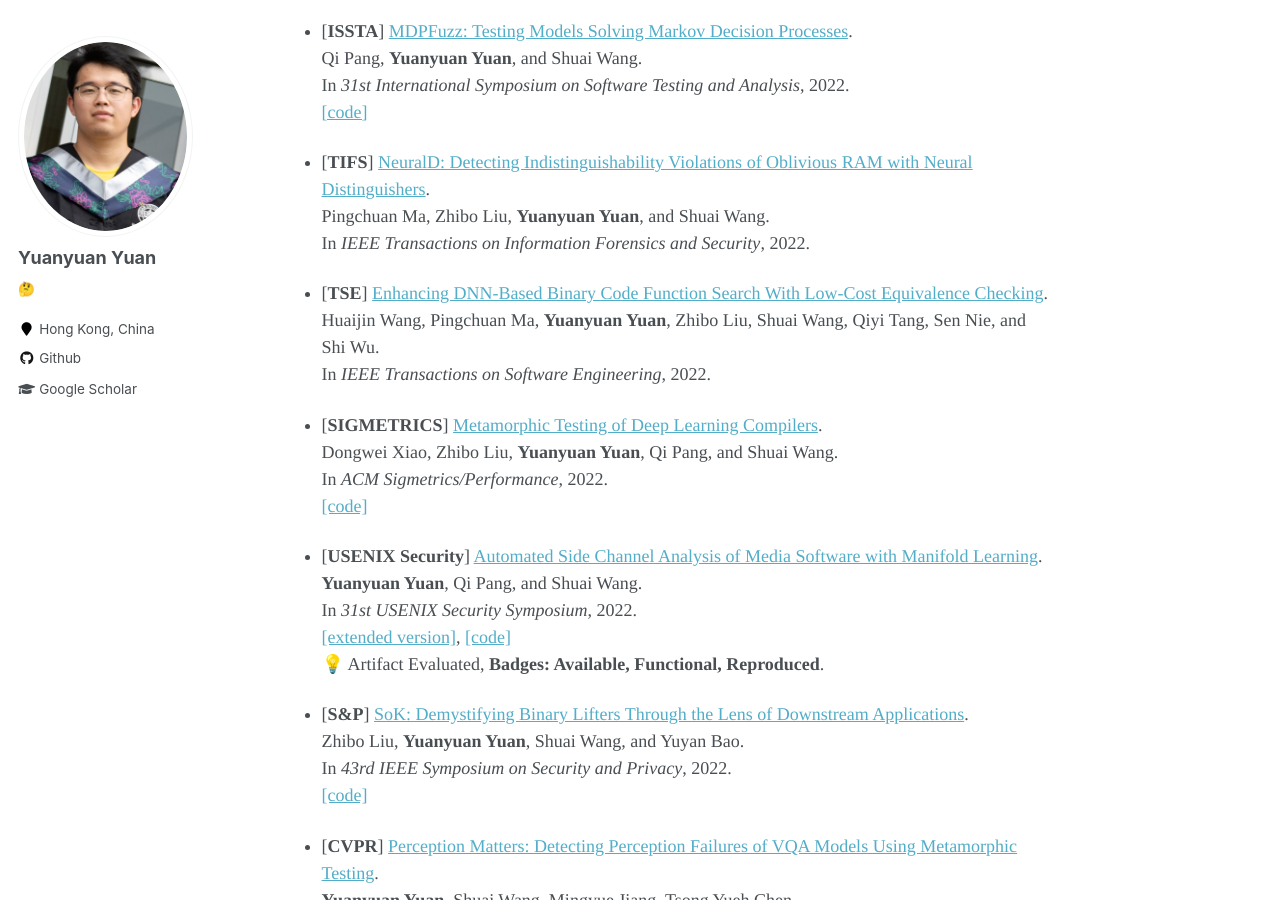
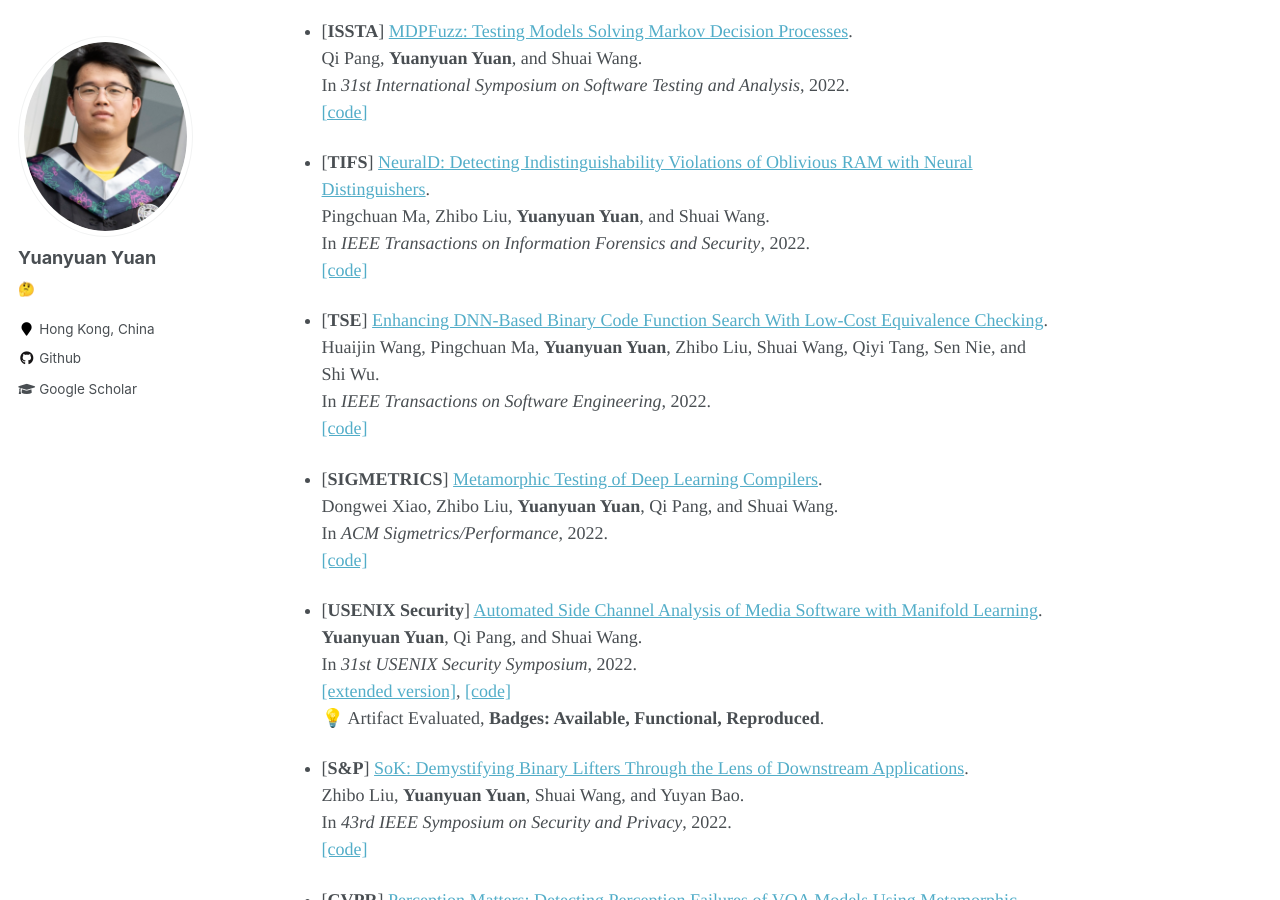
Before and after one commit to Yuanyuan-Yuan/Yuanyuan-Yuan.github.io, a Jekyll site: the page built from _pages/about.md, in a window 1280 px wide and 900 px high, scrolled down 967 px. Built offline with Jekyll 4.4.1, drawn with Linux system fonts in a browser that asks for light colours; a script that is not in the unit is left out.

Commit message:
code link

```diff
--- a/_pages/about.md
+++ b/_pages/about.md
@@ -43,10 +43,12 @@ In *31st International Symposium on Software Testing and Analysis*, 2022.
 - [**TIFS**] [NeuralD: Detecting Indistinguishability Violations of Oblivious RAM with Neural Distinguishers](https://ieeexplore.ieee.org/document/9722877).
 Pingchuan Ma, Zhibo Liu, **Yuanyuan Yuan**, and Shuai Wang.
 In *IEEE Transactions on Information Forensics and Security*, 2022.
+[[code]](https://github.com/pckennethma/NeuralD)
 
 - [**TSE**] [Enhancing DNN-Based Binary Code Function Search With Low-Cost Equivalence Checking](https://ieeexplore.ieee.org/document/9707874).
 Huaijin Wang, Pingchuan Ma, **Yuanyuan Yuan**, Zhibo Liu, Shuai Wang, Qiyi Tang, Sen Nie, and Shi Wu.
 In *IEEE Transactions on Software Engineering*, 2022.
+[[code]](https://github.com/computer-analysis/BinUSE)
 
 - [**SIGMETRICS**] [Metamorphic Testing of Deep Learning Compilers](https://dl.acm.org/doi/abs/10.1145/3508035).
 Dongwei Xiao, Zhibo Liu, **Yuanyuan Yuan**, Qi Pang, and Shuai Wang.
```
